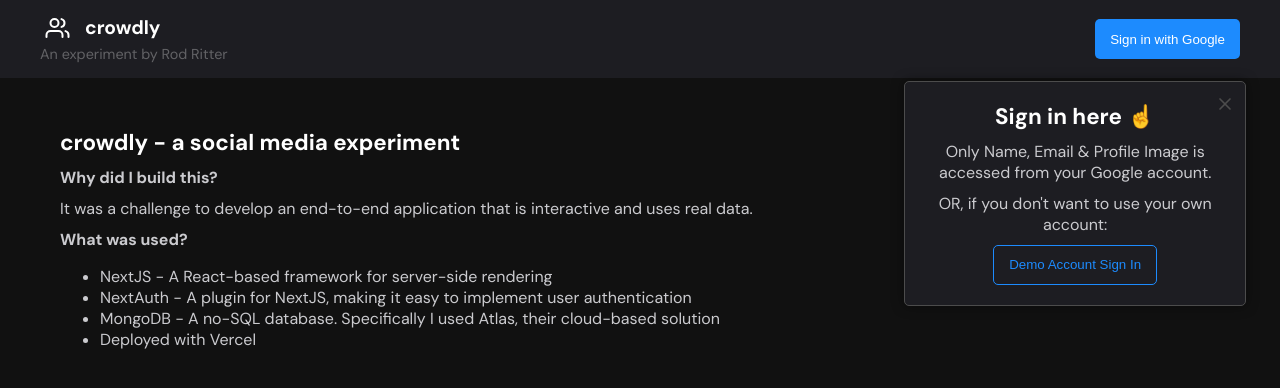
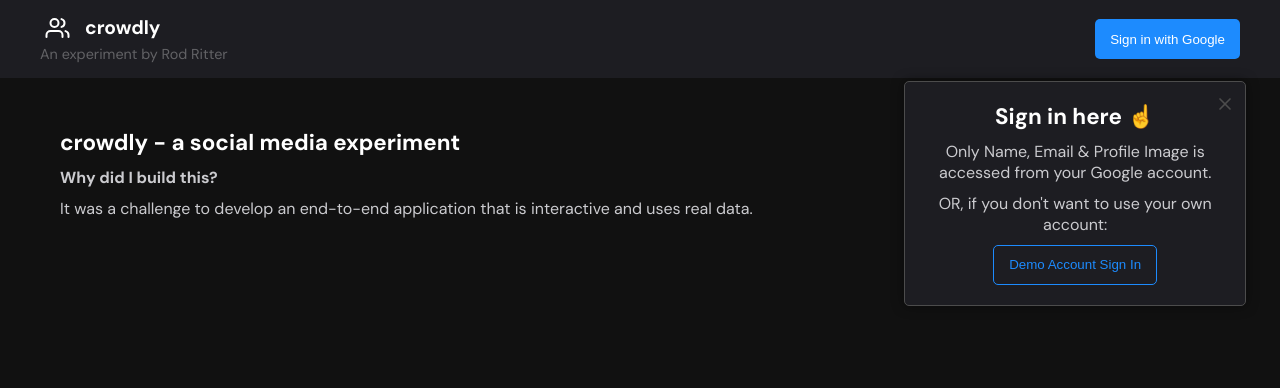
Before and after one commit to RodRitter/social-media-concept, a Next.js app: page / in a window 1280 px wide. Shown: the top 388 px of the page. Built offline with nearby package versions, Linux system fonts and the light colour scheme; no server answers.

Commit message:
chore: updated styling

```diff
--- a/pages/index.js
+++ b/pages/index.js
@@ -59,22 +59,6 @@ const Feed = ({ className }) => {
                         It was a challenge to develop an end-to-end application
                         that is interactive and uses real data.
                     </p>
-                    <h2>What was used?</h2>
-                    <ul>
-                        <li>
-                            NextJS - A React-based framework for server-side
-                            rendering
-                        </li>
-                        <li>
-                            NextAuth - A plugin for NextJS, making it easy to
-                            implement user authentication
-                        </li>
-                        <li>
-                            MongoDB - A no-SQL database. Specifically I used
-                            Atlas, their cloud-based solution
-                        </li>
-                        <li>Deployed with Vercel</li>
-                    </ul>
                 </div>
             </InnerWrapper>
         </FeedWrapper>
```
